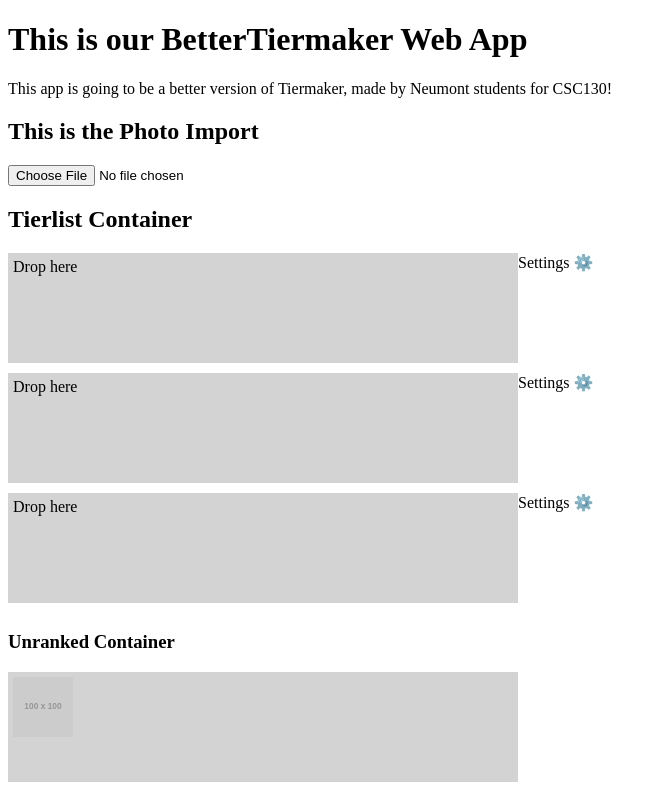
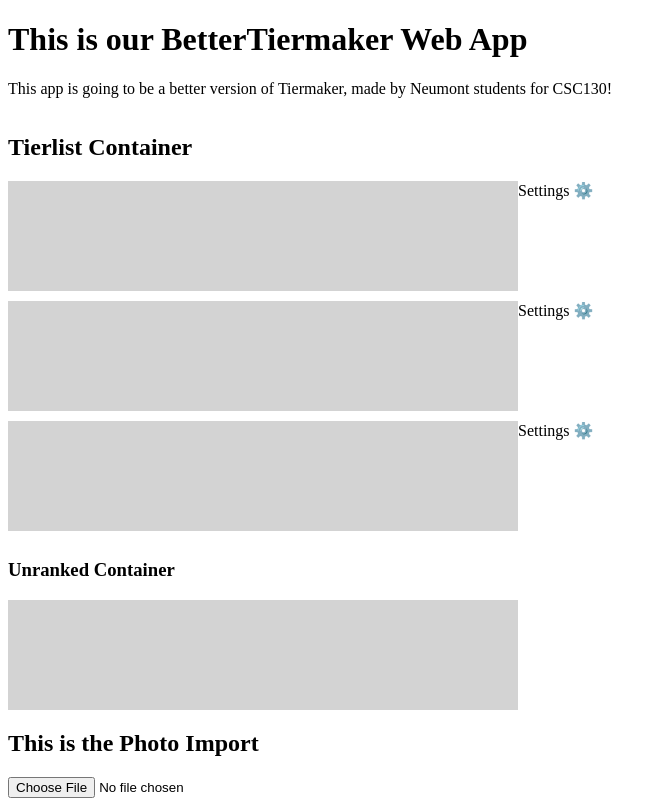
Before and after one commit to jadnf/BetterTiermaker, a React (Create React App) app in the folder front-end/: page / in a window 1280 px wide. Shown: the whole page, without its empty margins (0-666 px from the left). Built offline with nearby package versions, Linux system fonts and the light colour scheme.

Commit message:
Photo Upload / Displaying Fully Implemented

```diff
--- a/front-end/src/components/PhotoImport.jsx
+++ b/front-end/src/components/PhotoImport.jsx
@@ -1,7 +1,7 @@
 import React, { useState } from "react";
 
 function UploadPhoto({ onUpload }) {
-  const [imagePreview, setImagePreview] = useState(null);
+  //const [imagePreview, setImagePreview] = useState(null);
 
   function handleFileChange(e) {
     const file = e.target.files[0];
@@ -9,7 +9,7 @@
 
     const imageUrl = URL.createObjectURL(file);
 
-    setImagePreview(imageUrl);
+    //setImagePreview(imageUrl);
 
     // send image back to TierlistPage
     if (onUpload) {
@@ -23,12 +23,12 @@
 
       <input type="file" accept="image/*" onChange={handleFileChange} />
 
-      {imagePreview && (
+      {/* {imagePreview && (
         <div>
           <h3>Preview:</h3>
           <img src={imagePreview} alt="Uploaded" width="150" />
         </div>
-      )}
+      )} */}
     </div>
   );
 }
--- a/front-end/src/components/Tier.jsx
+++ b/front-end/src/components/Tier.jsx
@@ -9,14 +9,12 @@
     });
 
     return (
-
         <SortableContext id={props.id} items={items} strategy={rectSortingStrategy}>
             <div className="tier">
                 <span className="tier-label">
                     {props.label}
                 </span>
                 <span ref={setNodeRef} className="tier-middle">
-                    {items.length === 0 ? "Drop here" : ""}
                     {items.map((id) => {
                         return (
                             <DraggableItem key={id} id={id} imageUrl={props.imgUrlLookup[id]} />
--- a/front-end/src/components/UnrankedItemsContainer.jsx
+++ b/front-end/src/components/UnrankedItemsContainer.jsx
@@ -13,7 +13,6 @@
             <SortableContext id={props.id} items={items} strategy={rectSortingStrategy}>
                 <h3>Unranked Container</h3>
                 <div className="unranked-container" ref={setNodeRef}>
-                    {items.length === 0 ? "Drop here" : ""}
                     {items.map((id) => {
                         return (
                             <DraggableItem key={id} id={id} imageUrl={props.imgUrlLookup[id]} />
--- a/front-end/src/pages/TierlistPage.jsx
+++ b/front-end/src/pages/TierlistPage.jsx
@@ -12,7 +12,7 @@
 export default function TierlistPage() {
     // const draggables = [1, 2, 3, 4, 5];
     const [items, setItems] = useState({
-        '0' : ["item-1"],
+        '0' : [],
         '1' : [],
         '2' : [],
         '3' : []
@@ -33,7 +33,6 @@
     return (
         <DndContext sensors={sensors} onDragStart={handleDragStart} onDragEnd={handleDragEnd} onDragOver={handleDragOver}>
             <div>
-                 <UploadPhoto onUpload={handleUpload} />
                 <TierlistContainer >
                     <Tier id="1" items={items['1']} imgUrlLookup={imgUrlLookup}>
                     </Tier>
@@ -42,9 +41,10 @@
                     <Tier id="3" items={items['3']} imgUrlLookup={imgUrlLookup}>
                     </Tier>
                 </TierlistContainer>
-                <UnrankedItemsContainer id="0" items={items['0']} imgUrlLookup={imgUrlLookup}>
+                <UnrankedItemsContainer id="0" items={items['0']} imgUrlLookup={imgUrlLookup}/>
 
-                </UnrankedItemsContainer>
+                <UploadPhoto onUpload={handleUpload} />
+
                 <DragOverlay>
                     {activeId ? <DraggableItem id={activeId} imageUrl={imgUrlLookup[activeId]} /> : null}
                 </DragOverlay>
@@ -52,14 +52,12 @@
         </DndContext>
     );
 
-
     function findContainer(id) {
         if (id in items) {
             return id;
         }
         return Object.keys(items).find((key) => items[key].includes(id));
     }
-
 
     function handleDragStart(event) {
         setActiveId(event.active.id);
@@ -115,7 +113,6 @@
         });
     }
 
-
     function handleDragEnd(event) {
         const { active, over } = event;
         const activeContainer = findContainer(active.id);
@@ -153,11 +150,9 @@
 
         setImgUrlLookup((prev) => ({
             ...prev,
-            newItemId: imageUrl
+            [newItemId]: imageUrl
         }))
 
         setItemCount(itemCount+1);
     }
-
-
 }
--- a/front-end/src/styles.css
+++ b/front-end/src/styles.css
@@ -1,12 +1,10 @@
 .draggable-item {
     height: 60px;
     width: 60px;
-    background-color: lightgreen;
     justify-content: center;
     align-content: center;
     display: flex;
     flex-wrap: wrap;
-
 }
 
 .draggable-item img {
```
